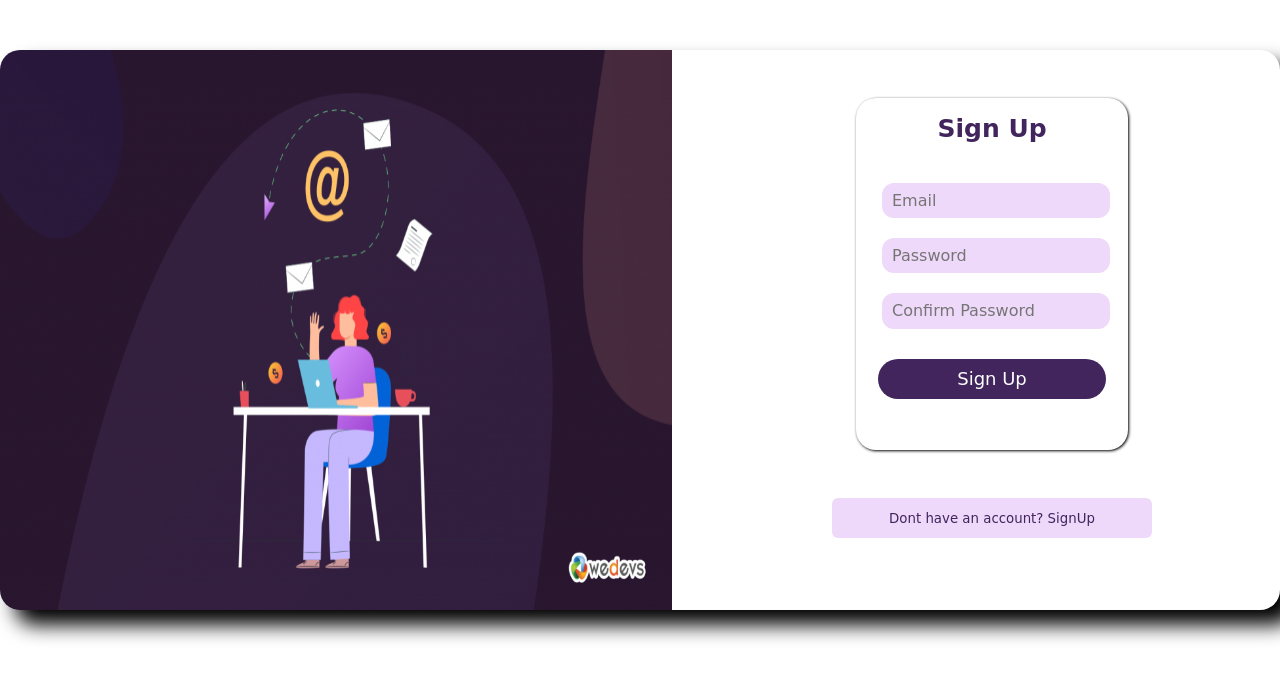
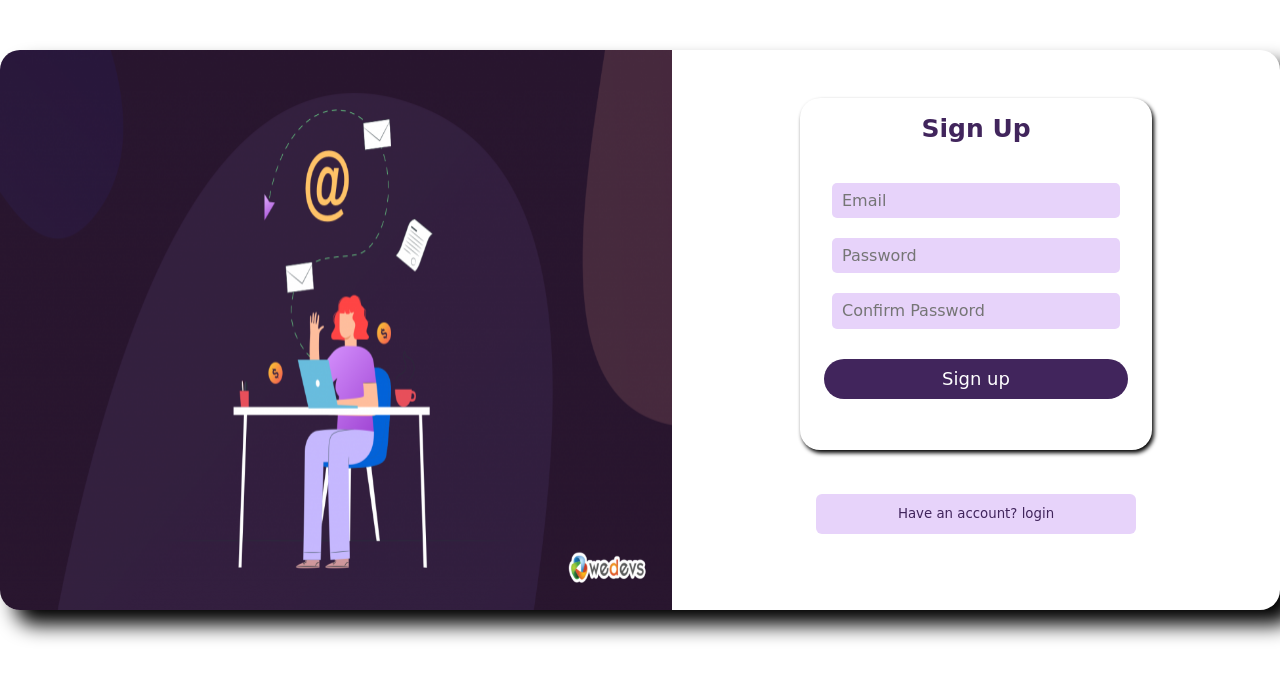
Before and after one commit to Sheetal-BC/Mail-box-client, a React (Create React App) app: page / in a window 1280 px wide. Shown: the top 680 px of the page. Built offline with nearby package versions, Linux system fonts and the light colour scheme.

Commit message:
login added

```diff
--- a/package.json
+++ b/package.json
@@ -3,11 +3,14 @@
   "version": "0.1.0",
   "private": true,
   "dependencies": {
+    "@reduxjs/toolkit": "^1.8.5",
     "@testing-library/jest-dom": "^5.16.5",
     "@testing-library/react": "^13.3.0",
     "@testing-library/user-event": "^13.5.0",
     "react": "^18.2.0",
     "react-dom": "^18.2.0",
+    "react-redux": "^8.0.2",
+    "react-router-dom": "^5.3.3",
     "react-scripts": "5.0.1",
     "web-vitals": "^2.1.4"
   },
--- a/src/App.js
+++ b/src/App.js
@@ -1,11 +1,29 @@
-import React from 'react';
+import React, { Fragment } from 'react';
 import Auth from './Components/Auth/Auth';
+import { BrowserRouter , Switch, Route } from 'react-router-dom';
+import Home from './Components/Pages/Home';
+import { useSelector } from "react-redux";
 import './App.css';
+import Navbar from './Components/Layout/Navbar';
 
 
 function App() {
+  const show = useSelector((state) => state.user.isAuthenticated);
   return (
-   <Auth />
+    <BrowserRouter>
+      {show && <Navbar />}
+      <Fragment>
+        <Switch>
+            {show && <Route exact path="/home">
+              <Home />
+            </Route>}
+            {!show && <Route path = '/'>
+              <Auth />
+            </Route>}
+
+          </Switch>
+      </Fragment>
+    </BrowserRouter>
   );
 }
 
--- a/src/Components/Auth/Auth.css
+++ b/src/Components/Auth/Auth.css
@@ -14,22 +14,50 @@
   border-radius: 20px;
 }
 
+.signup {
+  margin: 3rem auto;
+  width: 75%;
+  max-width: 22rem;
+  height: 22rem;
+  border-radius: 20px;
+  background-color: white;
+  box-shadow: 2px 3px 4px black;
+  padding: 1rem;
+
+}
+
 .img-container img{
   width: 42rem;
   height: 35rem;
   border-radius: 20px 0px 0px 20px;
 }
-.signup{
-  margin: 3rem auto;
-  height: 22rem;
-  border-radius: 20px;
-  background-color: white;
-  box-shadow: 1px 1px 3px black;
-  padding: 1rem;
-  text-align: center;
-  position: relative;
-  left: 11rem;
-}
+.input-signup{
+    font: inherit;
+    color: black;
+    background-color:  rgb(231, 211, 250);
+    border-radius: 5px;
+    align-items: center;
+    width: 90%;
+    text-align: left;
+    margin:10px ;
+    padding: 10px;
+    justify-content: space-around;
+    border: none;
+  }
+
+  .input-login{
+    font: inherit;
+    color: white;
+    background-color: black;
+    border-radius: 25px;
+    align-items: center;
+    width: 90%;
+    text-align: left;
+    margin:18px ;
+    padding: 15px;
+    justify-content: space-around;
+
+  }
 
 .heading{
     text-align: center;
@@ -46,7 +74,7 @@
 
 input{
     font: inherit;
-    background-color: rgb(239, 217, 250);
+    background-color: rgb(231, 211, 250);
     border: none;
     border-radius: 12px;
     align-items: center;
@@ -58,10 +86,6 @@ input{
     justify-content: space-around;
   }
 
-input::selection{
-  border: none;
-}
-
 .sign-btn button{
    background-color:  rgb(65, 37, 92);
    width: 95%;
@@ -72,25 +96,32 @@ input::selection{
    font-size: 18px;
    margin-top: 20px;
    font-family: "Comic Sans MS", "Comic Sans", cursive;
+   margin-bottom: 35px;
 }
 
 .sign-btn button:hover{
-  background-color: rgb(71, 11, 46);
+  background-color: rgb(215, 171, 245);
+  color: rgb(65, 37, 92);
   box-shadow: 2px 2px 3px black;
   cursor: pointer;
+}
+
+.sign-btn p{
+   margin: 35px;
+    color: rgb(65, 37, 92);
 }
 .msg-box button{
    width: 20rem;
    height: 40px;
    border-radius: 6px;
    border: none;
-   background-color: rgb(239, 217, 250);
+   background-color:  rgb(231, 211, 250);
    color: rgb(65, 37, 92);
    font-family: "Comic Sans MS", "Comic Sans", cursive;
    font-weight: 500;
    position: relative;
-   top: 28rem;
-   right: 8rem;
+   top: 30px;
+
 }
 
 .msg-box button:hover{
--- a/src/Components/Auth/Auth.js
+++ b/src/Components/Auth/Auth.js
@@ -1,4 +1,7 @@
-import React, {useRef} from "react";
+import React, {useRef, useState, useEffect} from "react";
+import { useHistory, Link} from "react-router-dom";
+import { useDispatch } from "react-redux";
+import { login } from '../store/auth';
 import './Auth.css';
 
 const Auth = () => {
@@ -6,7 +9,27 @@ const Auth = () => {
 const inputEmailRef = useRef();
 const inputPasswordRef = useRef();
 const confirmPasswordRef = useRef();
+const [isLogin, setIsLogin] = useState(false);
+const [isLoading, setIsLoading] = useState(false);
+ const history = useHistory();
+ const dispatch = useDispatch();
 
+
+const switchHandler = () => {
+  setIsLogin((prevState) => !prevState);
+};
+
+useEffect(() => {
+  checkUser();
+}, []);
+
+ const checkUser = () => {
+   const token_id = localStorage.getItem("Token");
+   if (token_id !== null) {
+     AuthenticateAndRedirect({ idToken: token_id });
+     history.replace("/home");
+   }
+ };
 
 const submitHandler = async(event) => {
  event.preventDefault();
@@ -14,6 +37,41 @@ const submitHandler = async(event) => {
  const enteredEmail = inputEmailRef.current.value;
  const enteredPassword = inputPasswordRef.current.value;
 
+ setIsLoading(true);
+ if (isLogin) {
+   try {
+     const response = await fetch(
+       "https://identitytoolkit.googleapis.com/v1/accounts:signInWithPassword?key=AIzaSyBeW5V8nQwm_WaQTWlUw0t7uttWCO4zUf8",
+       {
+         method: "POST",
+         body: JSON.stringify({
+           email: enteredEmail,
+           password: enteredPassword,
+           returnSecureToken: true,
+         }),
+         headers: {
+           "Content-Type": "application/json",
+         },
+       }
+     );
+     if (response.ok) {
+       const data = await response.json();
+       console.log(data);
+       console.log("User has successfully Logged in.");
+       localStorage.setItem("Token", data.idToken);
+       localStorage.setItem("userID", data.localId);
+       inputEmailRef.current.value = "";
+       inputPasswordRef.current.value = "";
+       setIsLoading(false);
+       AuthenticateAndRedirect(data);
+     } else {
+       const data = await response.json();
+       alert(data.error.message);
+     }
+   } catch (err) {
+     console.log("Logging Something went wrong!");
+   }
+ }else if (!isLogin) {
    if (inputPasswordRef.current.value === confirmPasswordRef.current.value) {
      try {
        const response = await fetch(
@@ -35,6 +93,8 @@ const submitHandler = async(event) => {
          inputEmailRef.current.value = "";
          inputPasswordRef.current.value = "";
          confirmPasswordRef.current.value = "";
+         setIsLogin(true);
+         setIsLoading(false);
        } else {
          const data = await response.json();
          alert(data.error.message);
@@ -43,21 +103,30 @@ const submitHandler = async(event) => {
        console.log(error);
      }
    } else {
-    alert('Password doesnot match.');
+     alert("Password doesnot match.");
    }
  }
 
+}
+
+  const AuthenticateAndRedirect = (data) => {
+    dispatch(login(data.idToken));
+    history.replace("/home");
+  };
 
     return (
       <div className="container">
         <div className="img-container">
           <img src={process.env.PUBLIC_URL + "gmail.png"} alt="mail"></img>
         </div>
-        <form onSubmit={submitHandler} className="signup">
+        <div className="signup">
+           <form onSubmit={submitHandler}>
           <div className="heading">
-            <h2>Sign Up</h2>
+            <h2>{isLogin ? "Login" : "Sign Up"}</h2>
+
             <div className="useremail">
               <input
+                className={isLogin ? "input-login" : "input-signup"}
                 type="email"
                 placeholder="Email"
                 htmlFor="email"
@@ -67,6 +136,7 @@ const submitHandler = async(event) => {
             </div>
             <div className="userpassword">
               <input
+                className={isLogin ? "input-login" : "input-signup"}
                 type="password"
                 placeholder="Password"
                 htmlFor="password"
@@ -77,6 +147,7 @@ const submitHandler = async(event) => {
               />
             </div>
             <div className="confirmpassword ">
+              {!isLogin && (
                 <input
                   className="input-signup"
                   type="password"
@@ -87,16 +158,22 @@ const submitHandler = async(event) => {
                   ref={confirmPasswordRef}
                   required
                 />
+              )}
             </div>
             <div className="sign-btn">
-              <button>Sign Up</button>
+              {!isLoading && <button>{isLogin ? "Login" : "Sign up"}</button>}
+              {isLoading && <p>Sending request...</p>}
+              {isLogin && <Link to="/forgotpassword">Forgot Password</Link>}
+            </div>
+          </div>
+        </form>
+        <div className="msg-box">
+          <button onClick={switchHandler}>
+            {isLogin ? "Dont have an acount? SignUp" : "Have an account? login"}
+          </button>
         </div>
         </div>
 
-        </form>
-         <div className="msg-box">
-          <button>Dont have an account? SignUp</button>
-        </div>
       </div>
     );
 }
--- /dev/null
+++ b/src/Components/Layout/Navbar.css
@@ -0,0 +1,60 @@
+.header {
+  width: 100%;
+  height: 4rem;
+  display: flex;
+  justify-content: space-between;
+  align-items: center;
+  background-color: rgb(65, 37, 92);
+  padding: 0 10%;
+  box-shadow: 0 1px 4px rgba(0, 0, 0, 0.2);
+}
+
+.logo {
+  font-family: 'Times New Roman';
+  font-size: 2rem;
+  color: white;
+  margin: 0;
+}
+
+.header ul {
+  list-style: none;
+  margin: 0;
+ padding-top: 20px;
+  display: flex;
+  align-items: left;
+}
+
+.header li {
+  margin: 0 1rem;
+}
+
+.header a {
+  text-decoration: none;
+  color:  white;
+  font-weight: bold;
+  font-size: 20px;
+}
+
+.header button {
+  font: inherit;
+  color: white;
+  background-color: rgb(65, 37, 92);
+  font-weight: bold;
+  font-size: 20px;
+  border-radius: 6px;
+  cursor: pointer;
+  height: 38px;
+  width: 65px;
+  position: relative;
+  bottom: 6px;
+  border: none;
+}
+
+.header button:hover{
+    background-color: rgb(215, 171, 245);
+    color:rgb(65, 37, 92) ;
+}
+
+.header a:hover {
+  color: rgb(215, 171, 245);
+}
--- /dev/null
+++ b/src/Components/Layout/Navbar.js
@@ -0,0 +1,24 @@
+import React from "react";
+import { useSelector } from "react-redux";
+import { Link } from "react-router-dom";
+import './Navbar.css';
+
+const Navbar = () => {
+    const isLoggedIn = useSelector((state) => state.user.isAuthenticated);
+    return (
+      <header className="header">
+          <div className="logo">Mail box</div>
+        <nav>
+          <ul>
+            <li>{isLoggedIn && <Link to="/Home">Home</Link>}</li>
+
+            <li>
+              {isLoggedIn && <button>Logout</button>}
+            </li>
+          </ul>
+        </nav>
+      </header>
+    );
+}
+
+export default Navbar;
--- /dev/null
+++ b/src/Components/Pages/Home.js
@@ -0,0 +1,8 @@
+import React from "react";
+
+
+const Home = () => {
+    return <h1>Welcome to your Mail Box</h1>
+}
+
+export default Home;
--- /dev/null
+++ b/src/Components/store/auth.js
@@ -0,0 +1,29 @@
+import { createSlice } from "@reduxjs/toolkit";
+
+
+
+const initialAuthState = {
+  isAuthenticated: false,
+  user: null,
+
+
+};
+const authSlice = createSlice({
+  name: "user",
+  initialState: initialAuthState,
+  reducers: {
+    login(state, action) {
+      state.isAuthenticated = true;
+      state.user = action.payload;
+
+    },
+    logout(state) {
+      state.isAuthenticated = false;
+      state.user = null;
+
+    },
+  },
+});
+
+export const { login, logout } = authSlice.actions;
+export default authSlice.reducer;
--- /dev/null
+++ b/src/Components/store/index.js
@@ -0,0 +1,13 @@
+import { configureStore } from "@reduxjs/toolkit";
+import authReducer from "./auth";
+
+
+
+const store = configureStore({
+  reducer: {
+    user : authReducer,
+
+  },
+});
+
+export default store;
```
Also changed, not shown: src/index.js (+7 -2 lines), src/Components/Pages/Home.css (added), 1 other file (tests, documents, lock files or other folders). Lines whose indentation alone changed are shown as unchanged.
